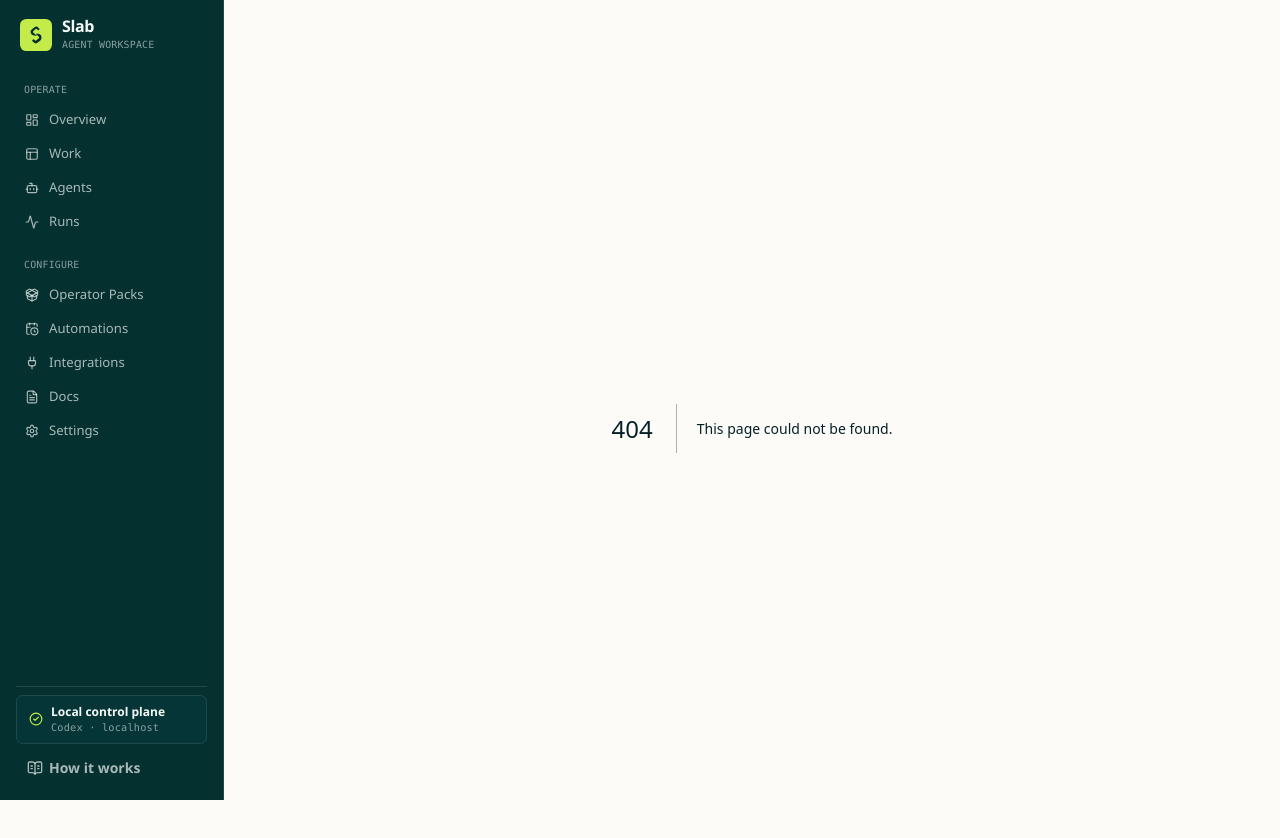
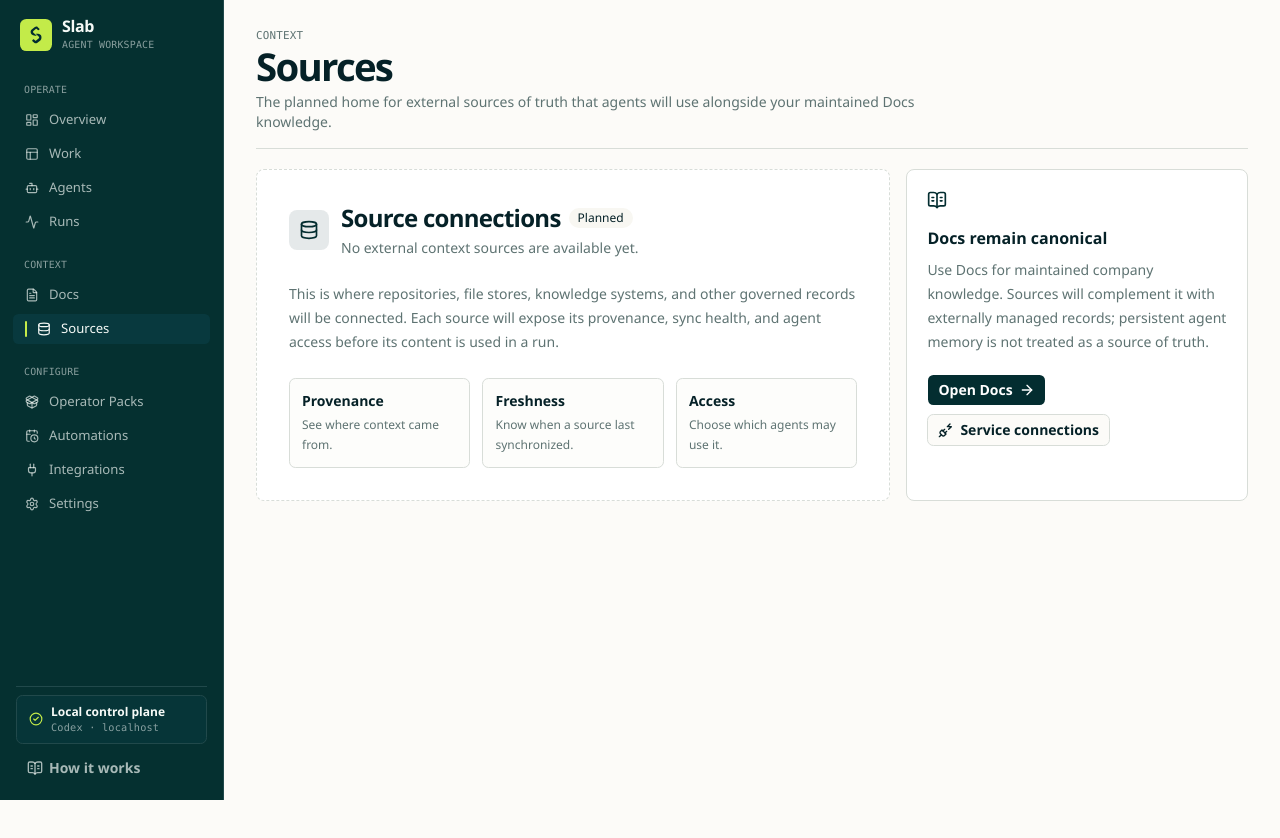
Before and after one commit to martin2844/slab-agents, a Next.js app: page /sources in a window 1280 px wide. Before the commit this address had no page. Shown: the top 838 px of the page. After the commit the page ends 800 px from the top, so only its background shows below. Built offline with nearby package versions, Linux system fonts and the light colour scheme; a web font is replaced by a local one.

Commit message:
feat(context): add sources navigation

```diff
--- a/app/settings/page.tsx
+++ b/app/settings/page.tsx
@@ -30,7 +30,9 @@ export default async function SettingsPage({
         ? "calendar"
         : query.tab === "memory"
           ? "memory"
-        : "sources";
+          : query.tab === "security"
+            ? "security"
+            : "connections";
   const initialEmailOpen =
     query.email === "connected" || query.email === "oauth_failed";
   return (
--- /dev/null
+++ b/app/sources/page.tsx
@@ -0,0 +1,85 @@
+import Link from "next/link";
+import type { Metadata } from "next";
+import { ArrowRight, BookOpenText, Database, PlugZap } from "lucide-react";
+import { PageHeader } from "@/components/page-header";
+import { Badge } from "@/components/ui/badge";
+import { Button } from "@/components/ui/button";
+
+export const metadata: Metadata = { title: "Sources" };
+
+export default function SourcesPage() {
+  return (
+    <>
+      <PageHeader
+        eyebrow="Context"
+        title="Sources"
+        description="The planned home for external sources of truth that agents will use alongside your maintained Docs knowledge."
+      />
+
+      <section className="grid gap-4 lg:grid-cols-[minmax(0,1.3fr)_minmax(18rem,.7fr)]">
+        <div className="rounded-lg border border-dashed bg-card p-6 sm:p-8">
+          <div className="flex items-center gap-3">
+            <span className="grid size-10 place-items-center rounded-lg bg-primary/10 text-primary">
+              <Database className="size-5" />
+            </span>
+            <div>
+              <div className="flex items-center gap-2">
+                <h2 className="font-heading text-2xl font-[675] tracking-[-0.03em]">
+                  Source connections
+                </h2>
+                <Badge variant="secondary">Planned</Badge>
+              </div>
+              <p className="mt-1 text-sm text-muted-foreground">
+                No external context sources are available yet.
+              </p>
+            </div>
+          </div>
+
+          <p className="mt-6 max-w-2xl text-sm leading-6 text-muted-foreground">
+            This is where repositories, file stores, knowledge systems, and
+            other governed records will be connected. Each source will expose
+            its provenance, sync health, and agent access before its content is
+            used in a run.
+          </p>
+
+          <div className="mt-6 grid gap-3 sm:grid-cols-3">
+            {[
+              ["Provenance", "See where context came from."],
+              ["Freshness", "Know when a source last synchronized."],
+              ["Access", "Choose which agents may use it."],
+            ].map(([title, description]) => (
+              <div key={title} className="rounded-md border bg-muted/30 p-3">
+                <p className="text-sm font-semibold">{title}</p>
+                <p className="mt-1 text-xs leading-5 text-muted-foreground">
+                  {description}
+                </p>
+              </div>
+            ))}
+          </div>
+        </div>
+
+        <aside className="rounded-lg border bg-card p-5">
+          <BookOpenText className="size-5 text-primary" />
+          <h2 className="mt-4 text-base font-semibold">Docs remain canonical</h2>
+          <p className="mt-2 text-sm leading-6 text-muted-foreground">
+            Use Docs for maintained company knowledge. Sources will complement
+            it with externally managed records; persistent agent memory is not
+            treated as a source of truth.
+          </p>
+          <div className="mt-5 flex flex-wrap gap-2">
+            <Button asChild>
+              <Link href="/docs">
+                Open Docs <ArrowRight />
+              </Link>
+            </Button>
+            <Button asChild variant="outline">
+              <Link href="/settings?tab=connections">
+                <PlugZap /> Service connections
+              </Link>
+            </Button>
+          </div>
+        </aside>
+      </section>
+    </>
+  );
+}
--- a/components/how-it-works-guide.tsx
+++ b/components/how-it-works-guide.tsx
@@ -524,7 +524,7 @@ export function HowItWorksGuide() {
                 <Step number="02" title="Connect Work">
                   Go to{" "}
                   <strong className="text-foreground">
-                    Settings → Sources
+                    Settings → Connections
                   </strong>
                   . Enter the Slab Work MCP URL and API key, save, then run the
                   connection test.
--- a/components/settings-view.tsx
+++ b/components/settings-view.tsx
@@ -70,7 +70,13 @@ export function SettingsView({
   initialCalendars: Integration[];
   auth: { required: boolean; configured: boolean };
   agents: Agent[];
-  initialTab: "sources" | "runtime" | "email" | "calendar" | "memory";
+  initialTab:
+    | "connections"
+    | "runtime"
+    | "email"
+    | "calendar"
+    | "memory"
+    | "security";
   initialEmailOpen: boolean;
   initialCalendarOpen: boolean;
   initialCalendarResult: "connected" | "failed" | null;
@@ -251,7 +257,7 @@ export function SettingsView({
       />
       <Tabs defaultValue={initialTab} className="space-y-5">
         <TabsList className="h-9 w-full justify-start overflow-x-auto rounded-lg border bg-card p-1 sm:w-auto">
-          <TabsTrigger value="sources">Sources</TabsTrigger>
+          <TabsTrigger value="connections">Connections</TabsTrigger>
           <TabsTrigger value="runtime">Runtime</TabsTrigger>
           <TabsTrigger value="email">Email</TabsTrigger>
           <TabsTrigger value="calendar">Calendar</TabsTrigger>
@@ -259,7 +265,7 @@ export function SettingsView({
           <TabsTrigger value="security">Security</TabsTrigger>
         </TabsList>
 
-        <TabsContent value="sources" className="space-y-4">
+        <TabsContent value="connections" className="space-y-4">
           <section className="grid gap-3 rounded-lg border bg-card p-4 sm:grid-cols-2 sm:p-5">
             <label className="grid gap-1.5 text-xs font-semibold">
               Operator display name
--- a/components/workspace-shell.tsx
+++ b/components/workspace-shell.tsx
@@ -7,6 +7,7 @@ import {
   Activity,
   Bot,
   CalendarClock,
+  Database,
   FileText,
   BookOpenText,
   LayoutDashboard,
@@ -39,12 +40,18 @@ const nav = [
     ],
   },
   {
+    label: "Context",
+    items: [
+      { href: "/docs", label: "Docs", icon: FileText },
+      { href: "/sources", label: "Sources", icon: Database },
+    ],
+  },
+  {
     label: "Configure",
     items: [
       { href: "/packs", label: "Operator Packs", icon: PackageOpen },
       { href: "/automations", label: "Automations", icon: CalendarClock },
       { href: "/integrations", label: "Integrations", icon: Plug },
-      { href: "/docs", label: "Docs", icon: FileText },
       { href: "/settings", label: "Settings", icon: Settings },
     ],
   },
@@ -173,10 +180,10 @@ export function WorkspaceShell({
       </a>
       <aside className="fixed inset-y-0 left-0 z-30 hidden w-56 border-r border-sidebar-border bg-sidebar p-3 text-sidebar-foreground lg:flex lg:flex-col">
         <Brand />
-        <div className="mt-6">
+        <div className="mt-6 min-h-0 flex-1 overflow-y-auto">
           <Navigation />
         </div>
-        <div className="mt-auto px-1 py-1">
+        <div className="shrink-0 px-1 py-1">
           <span className="mb-2 block h-px bg-sidebar-border" />
           <SystemState />
           <HowItWorksLink />
@@ -212,10 +219,10 @@ export function WorkspaceShell({
           >
             <SheetTitle className="sr-only">Navigation</SheetTitle>
             <Brand />
-            <div className="mt-8">
+            <div className="mt-8 min-h-0 flex-1 overflow-y-auto">
               <Navigation onNavigate={() => setMobileOpen(false)} />
             </div>
-            <div className="mt-auto px-3 pb-2">
+            <div className="shrink-0 px-3 pb-2">
               <span className="mb-3 block h-px bg-sidebar-border" />
               <HowItWorksLink onNavigate={() => setMobileOpen(false)} />
               {authEnabled ? (
```
Also changed, not shown: 1 other file (tests, documents, lock files or other folders).
